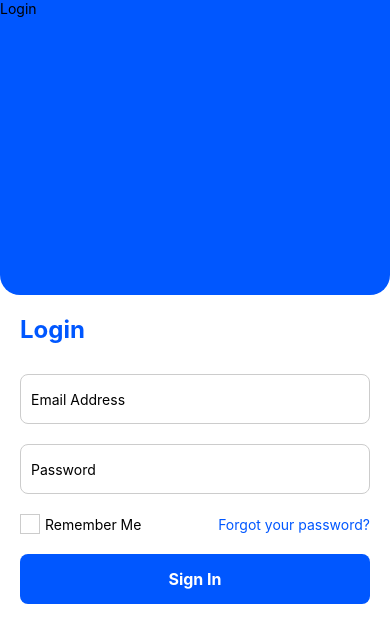
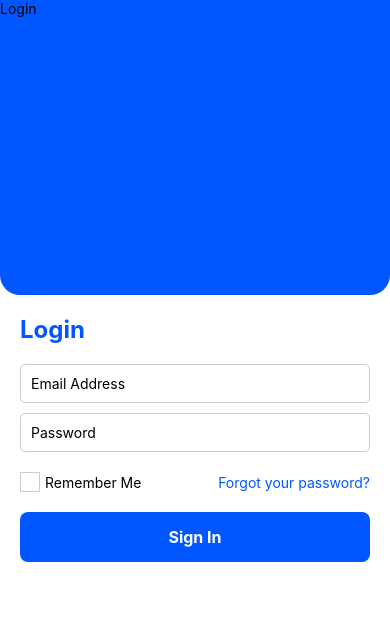
Before and after one commit to zgaji/iDiscipline, a React Native app: screen /Login in a window 390 px wide. Shown: the top 642 px of the page. Built offline with nearby package versions, Linux system fonts and the light colour scheme.

Commit message:
authentication sample

```diff
--- a/App.js
+++ b/App.js
@@ -2,10 +2,8 @@ import React from 'react';
 import { NavigationContainer } from '@react-navigation/native';
 import { createNativeStackNavigator } from '@react-navigation/native-stack';
 import LoginScreen from './components/pages/LoginScreen';
-import { View } from 'react-native';
 import HomeScreen from './components/pages/HomeScreen';
 import ProfileScreen from './components/pages/ProfileScreen';
-
 
 const Stack = createNativeStackNavigator();
 
--- a/components/pages/LoginScreen.js
+++ b/components/pages/LoginScreen.js
@@ -6,52 +6,55 @@ import Checkbox from '../parts/CheckBox';
 import { styles } from '../stylesheet/Styles';
 import { useNavigation } from '@react-navigation/native';
 
+const USERS = {
+  student: { email: 'student@example.com', password: 'student123', role: 'student' },
+  admin: { email: 'admin@example.com', password: 'admin123', role: 'admin' },
+};
+
 const LoginScreen = () => {
   const navigation = useNavigation();
-
-  // State to manage email and password input
   const [email, setEmail] = useState('');
   const [password, setPassword] = useState('');
 
-  // Hardcoded correct credentials (For demo purposes)
-  const correctEmail = "test";
-  const correctPassword = "password";
+  const handleLogin = () => {
+    const enteredEmail = email.toLowerCase().trim();
+    const enteredPassword = password.trim();
 
-  // Function to check if credentials match
-  const isValid =
-    email.trim().toLowerCase() === correctEmail.toLowerCase() &&
-    password.trim() === correctPassword;
+    console.log("Entered Email:", enteredEmail);
+    console.log("Entered Password:", enteredPassword);
 
-  const handleLogin = () => {
-    if (isValid) {
-      navigation.navigate("Home"); // Navigate to HomeScreen
+    const user = Object.values(USERS).find(
+      u => u.email.toLowerCase() === enteredEmail && u.password === enteredPassword
+    );
+
+    if (user) {
+      Alert.alert('Login Successful', `Welcome, ${user.role}!`);
+      navigation.navigate('Home');
     } else {
-      Alert.alert("Invalid Credentials", "Please check your email and password.");
+      Alert.alert('Login Failed', 'Invalid email or password');
     }
   };
 
   return (
     <View style={styles.container}>
-      {/* Top section */}
       <View style={styles.topSection}>
         <Text style={styles.headerText}>Login</Text>
       </View>
 
-      {/* Bottom section */}
       <View style={styles.bottomSection}>
         <Text style={styles.title}>Login</Text>
 
         <InputField
           placeholder="Email Address"
           value={email}
-          onChangeText={(text) => setEmail(text)}
+          onChangeText={setEmail}
         />
 
         <InputField
           placeholder="Password"
           secureTextEntry
           value={password}
-          onChangeText={(text) => setPassword(text)}
+          onChangeText={setPassword}
         />
 
         <View style={styles.optionsRow}>
@@ -61,8 +64,7 @@ const LoginScreen = () => {
           </TouchableOpacity>
         </View>
 
-        {/* Sign In Button with Validation */}
-        <Button title="Sign In" onPress={handleLogin} disabled={!isValid} />
+        <Button title="Sign In" onPress={handleLogin} />
       </View>
     </View>
   );
--- a/components/pages/ProfileScreen.js
+++ b/components/pages/ProfileScreen.js
@@ -9,7 +9,6 @@ import CategoryBTN from "../parts/CategoryBtn"; // Importing the slidable naviga
 const ProfileScreen = () => {
   return (
     <View style={styles.container}>
-      {/* Header */}
       <Header title="Student Profile" />
 
       {/* Category Buttons (Horizontal Scroll) */}
--- a/components/parts/InputField.js
+++ b/components/parts/InputField.js
@@ -1,25 +1,29 @@
 import React from 'react';
-import { TextInput, StyleSheet } from 'react-native';
+import { TextInput, View, StyleSheet } from 'react-native';
 
-const InputField = ({ placeholder, secureTextEntry }) => {
+const InputField = ({ placeholder, secureTextEntry, value, onChangeText }) => {
   return (
-    <TextInput
-      style={styles.input}
-      placeholder={placeholder}
-      secureTextEntry={secureTextEntry}
-    />
+    <View style={styles.inputContainer}>
+      <TextInput
+        style={styles.input}
+        placeholder={placeholder}
+        secureTextEntry={secureTextEntry}
+        value={value}
+        onChangeText={onChangeText} // Ensure this is correctly passed!
+      />
+    </View>
   );
 };
 
 const styles = StyleSheet.create({
+  inputContainer: {
+    marginBottom: 10,
+  },
   input: {
-    width: '100%',
-    height: 50,
     borderWidth: 1,
-    borderColor: '#ccc',
-    borderRadius: 8,
-    paddingLeft: 10,
-    marginVertical: 10,
+    borderColor: "#ccc",
+    borderRadius: 5,
+    padding: 10,
   },
 });
 
```
